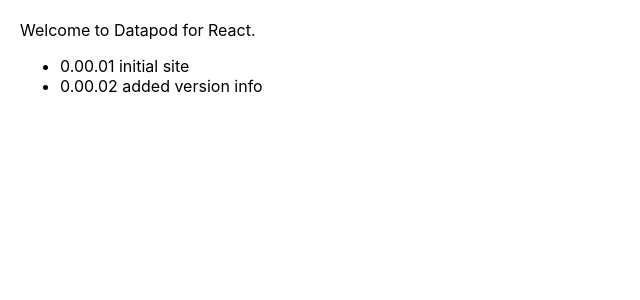
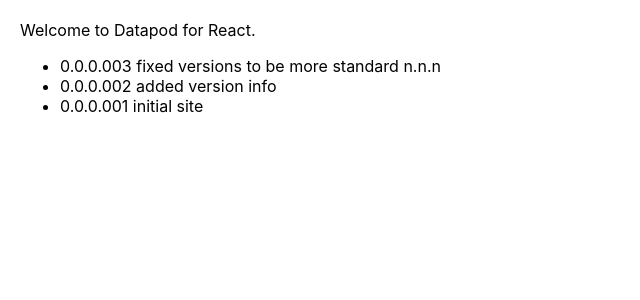
Before and after one commit to edwardtanguay/dpodreactold2, a React (Create React App) app: page / in a window 1280 px wide. Shown: the top 300 px of the page, without its empty margins (0-640 px from the left). Built offline with nearby package versions, Linux system fonts and the light colour scheme.

Commit message:
fixed versions

```diff
--- a/src/App.js
+++ b/src/App.js
@@ -6,8 +6,9 @@
         <div className="App">
             <p>Welcome to Datapod for React.</p>
             <ul>
-                <li>0.00.01 initial site</li>
-                <li>0.00.02 added version info</li>
+                <li>0.0.0.003 fixed versions to be more standard n.n.n</li>
+                <li>0.0.0.002 added version info</li>
+                <li>0.0.0.001 initial site</li>
             </ul>
         </div>
     );
```
